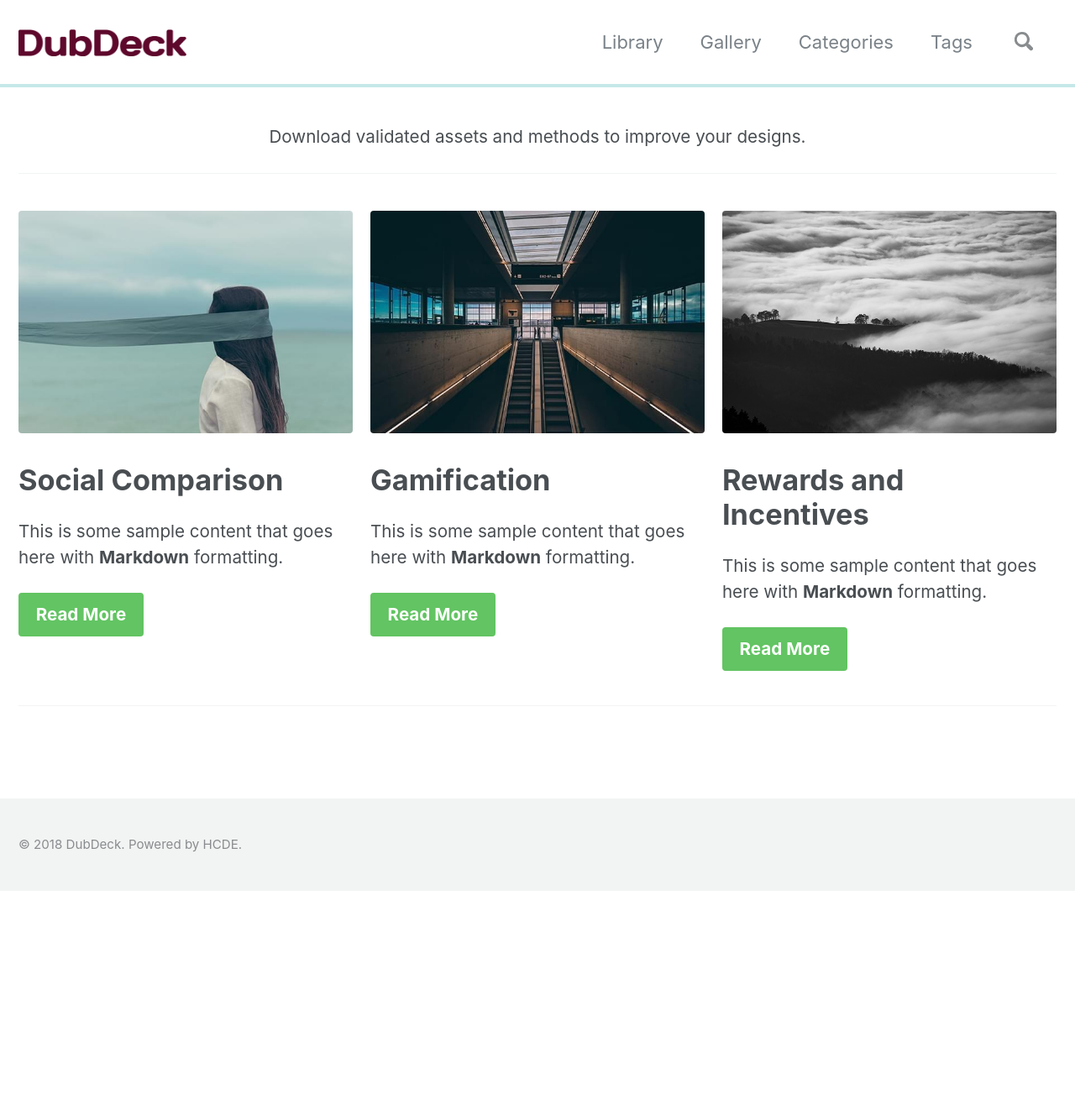
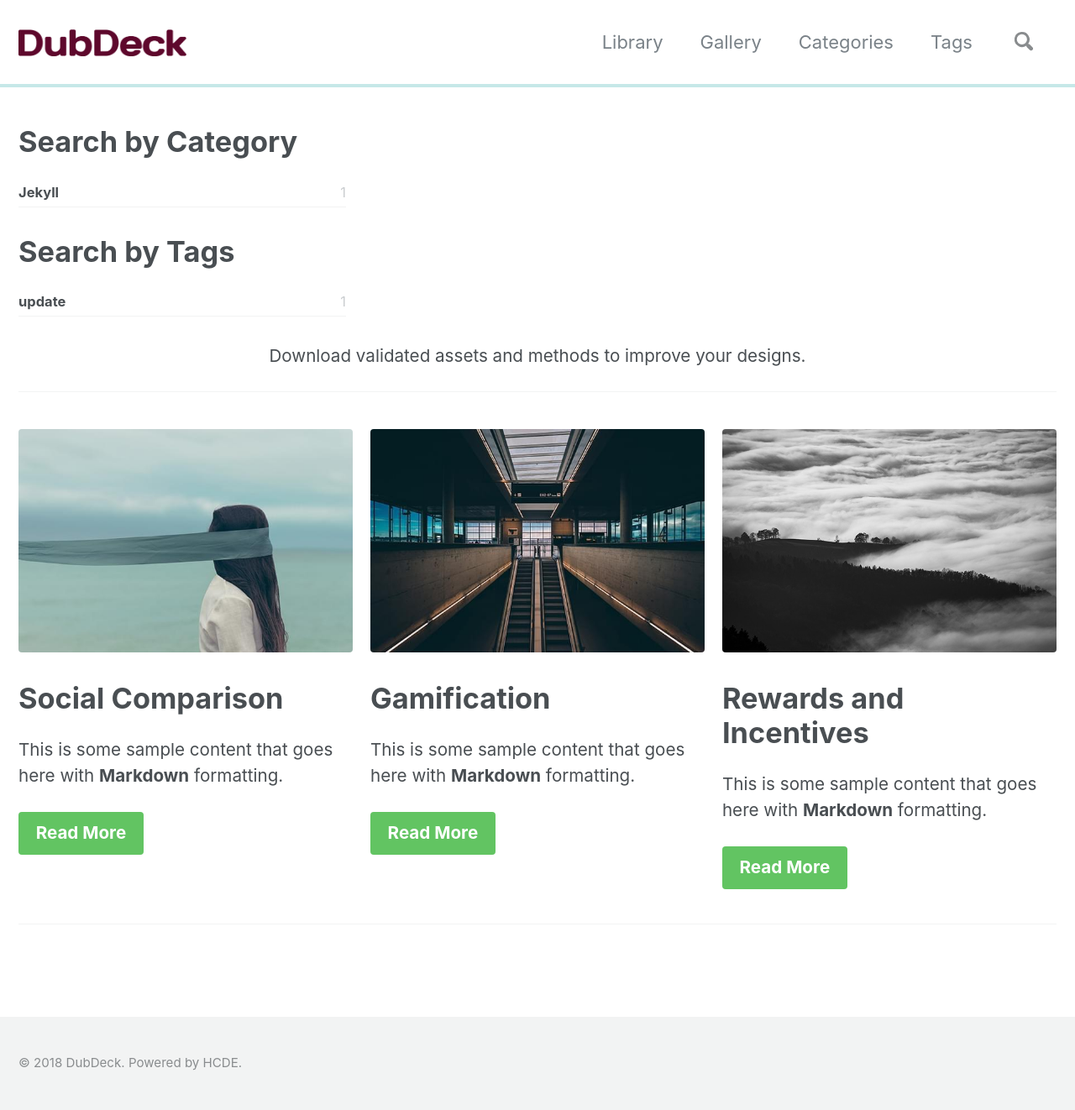
Before and after one commit to DubDeck/dubdeck.github.io, a Jekyll site: the page built from index.html, in a window 1280 px wide. Shown: the whole page at 84% size. Built offline with Jekyll 4.4.1, drawn with Linux system fonts in a browser that asks for light colours; nearby versions of some CDN libraries; the list of posts is cut into pages by our own code; comment, search, counter and statistics services are not loaded; a style sheet for code colours, icons or effects is not loaded; before the commit the page ends 1061 px from its top, so only the background shows below that.

Commit message:
index.html add categories and tags, updated css for taxonomy__index

```diff
--- a/_sass/minimal-mistakes/_page.scss
+++ b/_sass/minimal-mistakes/_page.scss
@@ -295,6 +295,74 @@
   }
 }
 
+.taxonomy__section {
+  margin-bottom: 2em;
+  padding-bottom: 1em;
+
+  &:not(:last-child) {
+    border-bottom: solid 1px $border-color;
+  }
+
+  .archive__item-title {
+    margin-top: 0;
+  }
+
+  .archive__subtitle {
+    clear: both;
+    border: 0;
+  }
+
+  + .taxonomy__section {
+    margin-top: 2em;
+  }
+}
+
+.taxonomy__title {
+  margin-bottom: 0.5em;
+  color: lighten($text-color, 60%);
+}
+
+.taxonomy__count {
+  color: lighten($text-color, 50%);
+}
+
+.taxonomy__index {
+  display: grid;
+  grid-column-gap: 2em;
+  grid-template-columns: repeat(2, 1fr);
+  margin: 1.414em 0;
+  padding: 0;
+  font-size: 0.75em;
+  list-style: none;
+
+  @include breakpoint($large) {
+    grid-template-columns: repeat(3, 1fr);
+  }
+
+  a {
+    display: -webkit-box;
+    display: -ms-flexbox;
+    display: flex;
+    padding: 0.25em 0;
+    -webkit-box-pack: justify;
+    -ms-flex-pack: justify;
+    justify-content: space-between;
+    color: inherit;
+    text-decoration: none;
+    border-bottom: 1px solid $border-color;
+  }
+}
+
+.back-to-top {
+  display: block;
+  clear: both;
+  color: lighten($text-color, 50%);
+  font-size: 0.6em;
+  text-transform: uppercase;
+  text-align: right;
+  text-decoration: none;
+}
+
 /*
    Comments
    ========================================================================== */
--- a/index.html
+++ b/index.html
@@ -25,8 +25,50 @@ feature_row:
     btn_label: "Read More"
     btn_class: "btn btn--success btn--primary"
 ---
+<h1> Search by Category </h1>
+<ul class="taxonomy__index">
+  {% assign categories_max = 0 %}
+  {% for category in site.categories %}
+    {% if category[1].size > categories_max %}
+      {% assign categories_max = category[1].size %}
+    {% endif %}
+  {% endfor %}
+  {% for i in (1..categories_max) reversed %}
+    {% for category in site.categories %}
+      {% if category[1].size == i %}
+        <li>
+          <a href="#{{ category[0] | slugify }}">
+            <strong>{{ category[0] }}</strong> <span class="taxonomy__count">{{ i }}</span>
+          </a>
+        </li>
+      {% endif %}
+    {% endfor %}
+  {% endfor %}
+</ul>
+
+<h1> Search by Tags </h1>
+<ul class="taxonomy__index">
+  {% assign tags_max = 0 %}
+  {% for tag in site.tags %}
+    {% if tag[1].size > tags_max %}
+      {% assign tags_max = tag[1].size %}
+    {% endif %}
+  {% endfor %}
+  {% for i in (1..tags_max) reversed %}
+    {% for tag in site.tags %}
+      {% if tag[1].size == i %}
+        <li>
+          <a href="#{{ tag[0] | slugify }}">
+            <strong>{{ tag[0] }}</strong> <span class="taxonomy__count">{{ i }}</span>
+          </a>
+        </li>
+      {% endif %}
+    {% endfor %}
+  {% endfor %}
+</ul>
+
+
 {% include feature_row id="intro" type="center" %}
-
 {% include feature_row %}
 
 
```
Also changed, not shown: _layouts/categories.html (added, +48 -0 lines), _pages/gallery.md (+9 -0 lines), _pages/sdt_01.md (+1 -4 lines).
